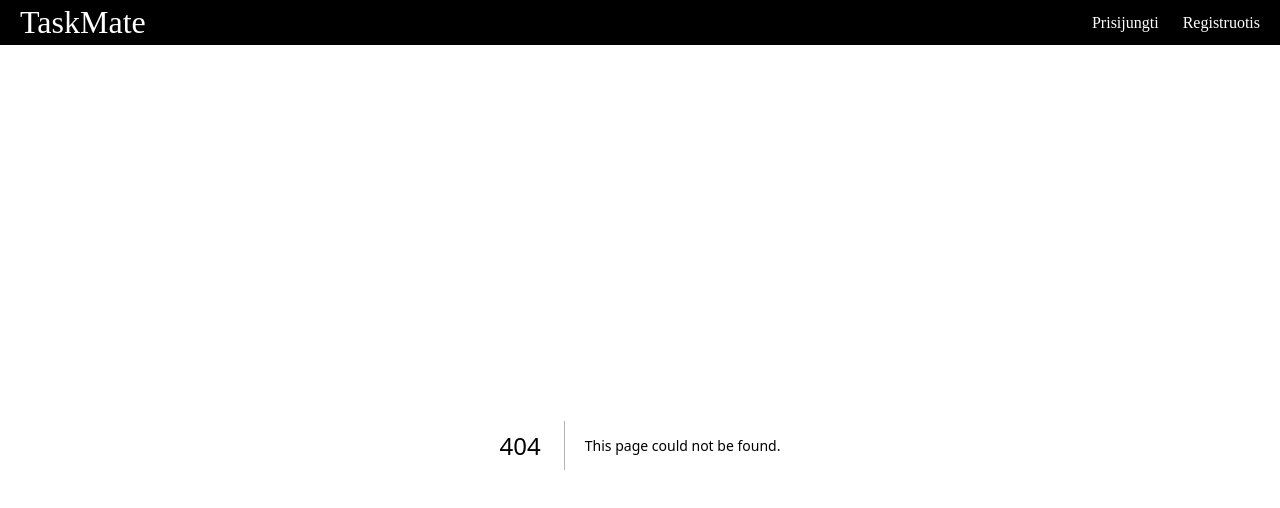
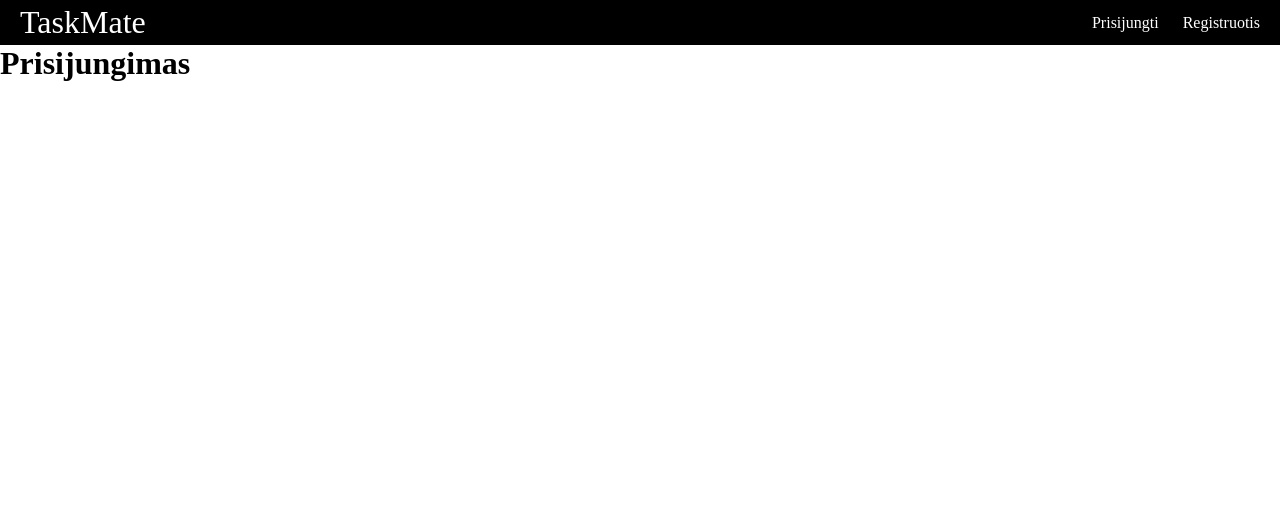
Before and after one commit to reikal1337/task-manager-smk, a Next.js app: page /prisijungimas in a window 1280 px wide. Before the commit this address had no page. Shown: the top 508 px of the page. Built offline with nearby package versions, Linux system fonts and the light colour scheme.

Commit message:
fix: prisijungimas page.

```diff
--- /dev/null
+++ b/src/app/prisijungimas/page.js
@@ -0,0 +1,7 @@
+import React from "react";
+
+const PrisijungimasPage = () => {
+  return <h1>Prisijungimas</h1>;
+};
+
+export default PrisijungimasPage;
--- a/src/components/navbar.js
+++ b/src/components/navbar.js
@@ -9,7 +9,7 @@ export default function Navbar() {
       </a>
       <ul>
         <li>
-          <Link href="/login">Prisijungti</Link>
+          <Link href="/prisijungimas">Prisijungti</Link>
         </li>
         <li>
           <Link href="/registracija">Registruotis</Link>
```
